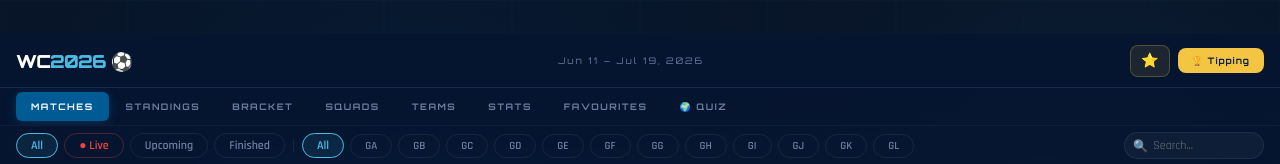
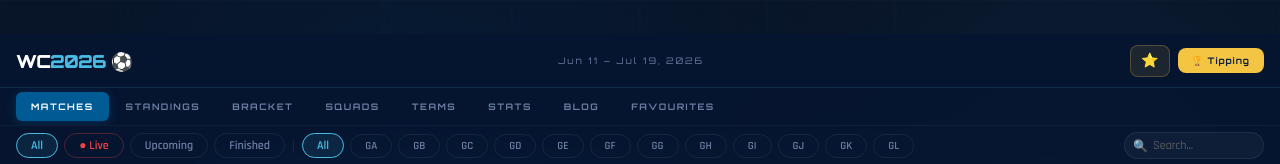
Before and after one commit to mjobergolsenstudio/wclivescores, a React (Vite) app: page / in a window 1280 px wide. Shown: the top 164 px of the page. Built offline with nearby package versions, Linux system fonts and the light colour scheme.

Commit message:
Add files via upload

```diff
--- a/src/App.jsx
+++ b/src/App.jsx
@@ -6,7 +6,6 @@ import Bracket from "./Bracket.jsx";
 import TeamStats from "./TeamStats.jsx";
 import SquadViewer from "./SquadViewer.jsx";
 import MatchModal from "./MatchModal.jsx";
-import NationQuiz from "./NationQuiz.jsx";
 
 const GROUPS = {
   A:["Mexico","South Africa","South Korea","Czechia"],
@@ -515,16 +514,7 @@ export default function App(){
     {/* NAV */}
     <div className="nav" style={{position:"sticky",top:88,zIndex:20}}>
         <div className="nr1">
-          {[
-            {id:"matches",l:"Matches"},
-            {id:"tables",l:"Standings"},
-            {id:"bracket",l:"Bracket"},
-            {id:"squads",l:"Squads"},
-            {id:"teams",l:"Teams"},
-            {id:"teamstats",l:"Stats"},
-            {id:"favorites",l:"Favourites"},
-            {id:"quiz",l:"🌍 Quiz"},
-          ].map(t=>(
+          {[{id:"matches",l:"Matches"},{id:"tables",l:"Standings"},{id:"bracket",l:"Bracket"},{id:"squads",l:"Squads"},{id:"teams",l:"Teams"},{id:"teamstats",l:"Stats"},{id:"blog",l:"Blog"},{id:"favorites",l:"Favourites"}].map(t=>(
             <button key={t.id} className={`nt${tab===t.id?" on":""}`} onClick={()=>setTab(t.id)}>{t.l}</button>
           ))}
         </div>
@@ -610,9 +600,6 @@ export default function App(){
       {tab==="squads"&&<><div className="sl">Official Squads</div><SquadViewer/></>}
       {tab==="teamstats"&&<><div className="sl">Team Statistics</div><TeamStats matches={matches} favTeams={ftNames}/></>}
 
-      {/* QUIZ */}
-      {tab==="quiz"&&<NationQuiz/>}
-
       {/* ALL TEAMS */}
       {tab==="teams"&&(<>
         <div style={{marginBottom:12}}><div className="si" style={{marginLeft:0}}><span className="sico">🔍</span><input className="sinp" placeholder="Search team..." value={q} onChange={e=>setQ(e.target.value)}/></div></div>
```
